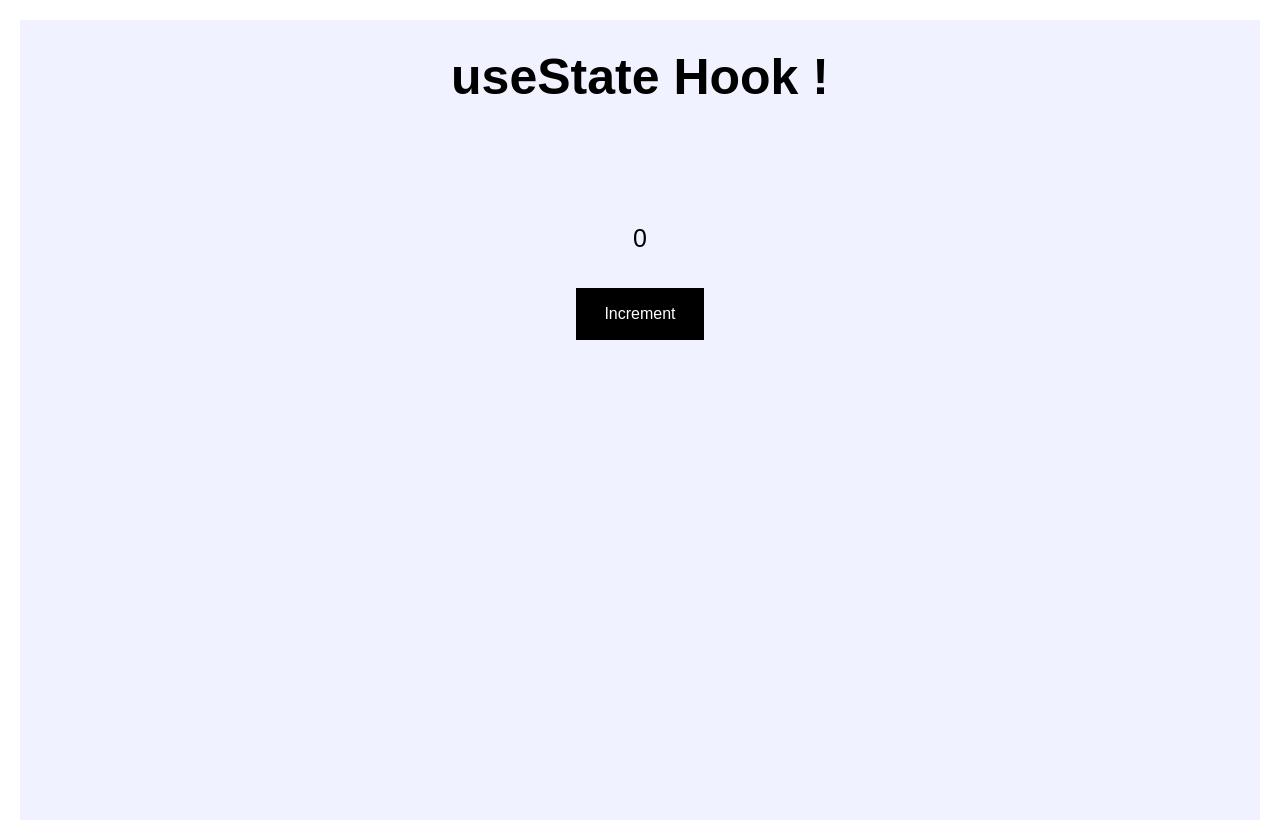
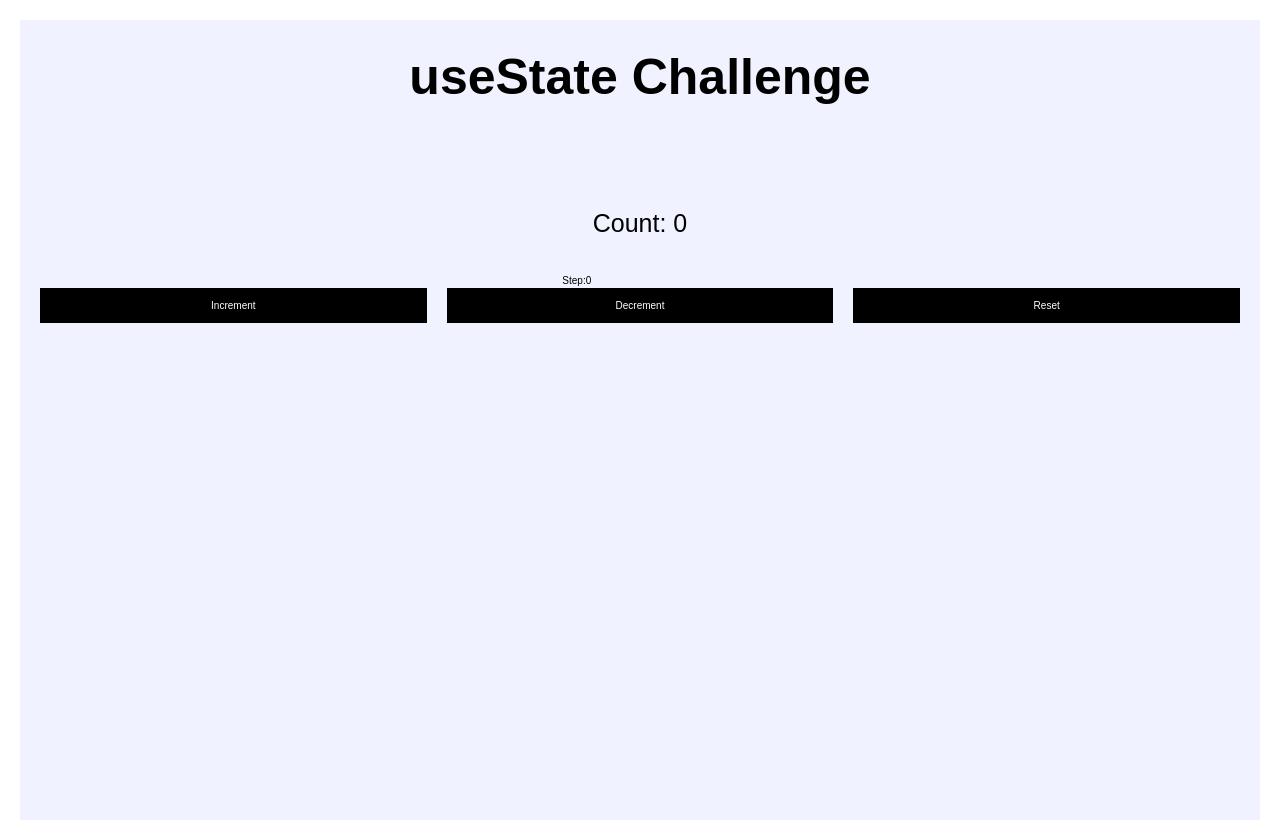
Before and after one commit to KajalKumari-2404/react-project, a React (Vite) app in the folder react-project/: page / in a window 1280 px wide. Built offline with nearby package versions, Linux system fonts and the light colour scheme.

Commit message:
React useStste Hook challenge .

```diff
--- /dev/null
+++ b/react-project/src/components/hooks/useState/Challenge.jsx
@@ -0,0 +1,53 @@
+import { useState } from "react";
+import "../Hooks.css";
+
+const CounterChallenge = () => {
+
+    const [count, setCount] = useState(0);
+    const [step, setStep] = useState(0);
+
+    const handleIncrement = () => {
+        setCount(count + step);
+    };
+
+    const handleDecrement = () => {
+        setCount(count - step);
+    };
+
+    const handleReset = () => {
+        setCount(0);
+    };
+
+
+    return (
+        <div className="container state-container">
+
+            <h1>useState Challenge</h1>
+
+            <p>Count: <span>{count}</span>
+            </p>
+
+            <div>
+                <label>
+                    Step:
+                    <input
+                        type="number"
+                        value={step}
+                        onChange={(e) => setStep(Number(e.target.value))}
+                    />
+                </label>
+            </div>
+
+            <div className="grid-three-cols">
+                <button onClick={handleIncrement} disabled={count >= 100}>Increment</button>
+
+                <button onClick={handleDecrement} disabled={count <= 0}>Decrement</button>
+
+                <button onClick={handleReset}>Reset</button>
+            </div>
+
+        </div>
+    );
+};
+
+export default CounterChallenge;
--- a/react-project/src/pages/App.jsx
+++ b/react-project/src/pages/App.jsx
@@ -24,10 +24,11 @@ import { Header } from '../components/Header'
 // import '../components/Netflix.css'
 // import '../components/Netflix.module.css'
 import { Footer } from '../components/Footer'
+import CounterChallenge from '../components/hooks/useState/Challenge';
 // import { EventHandling } from '../components/EventHandling'
 // import { EventProps } from '../components/EventProps'
 // import '../components/EV.css';
-import { Counter } from '../components/hooks/useState';
+// import { Counter } from '../components/hooks/useState';
 // import { Todo } from '../projects/Todo/Todo';
 // import { Keys } from '../Keys';
 // import ShortCircuitExample from '../components/ShortCircuit';
@@ -53,7 +54,8 @@ export const App = () => {
     {/* <Todo /> */}
     {/* <Keys /> */}
     {/* <ShortCircuitExample /> */}
-    <Counter />
+    {/* <Counter /> */}
+    <CounterChallenge />
     </section>
   );
     };
```
